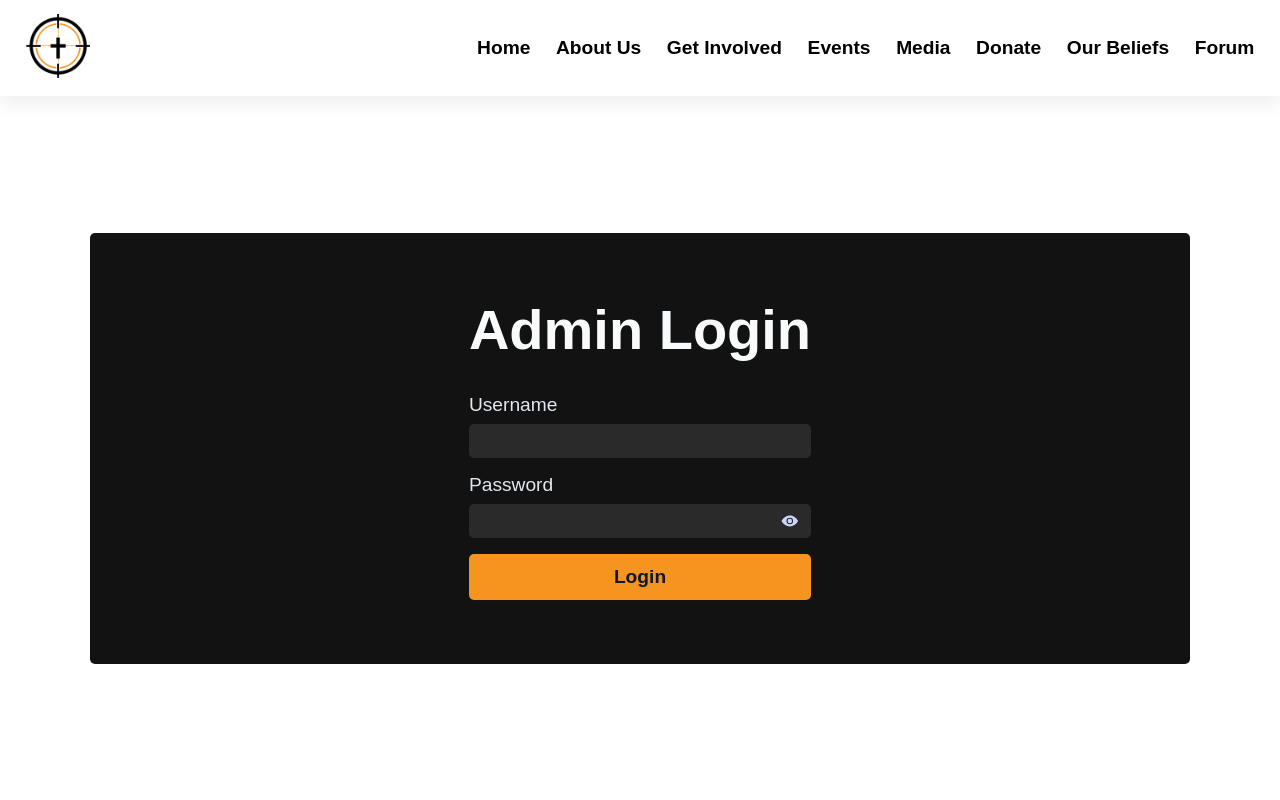
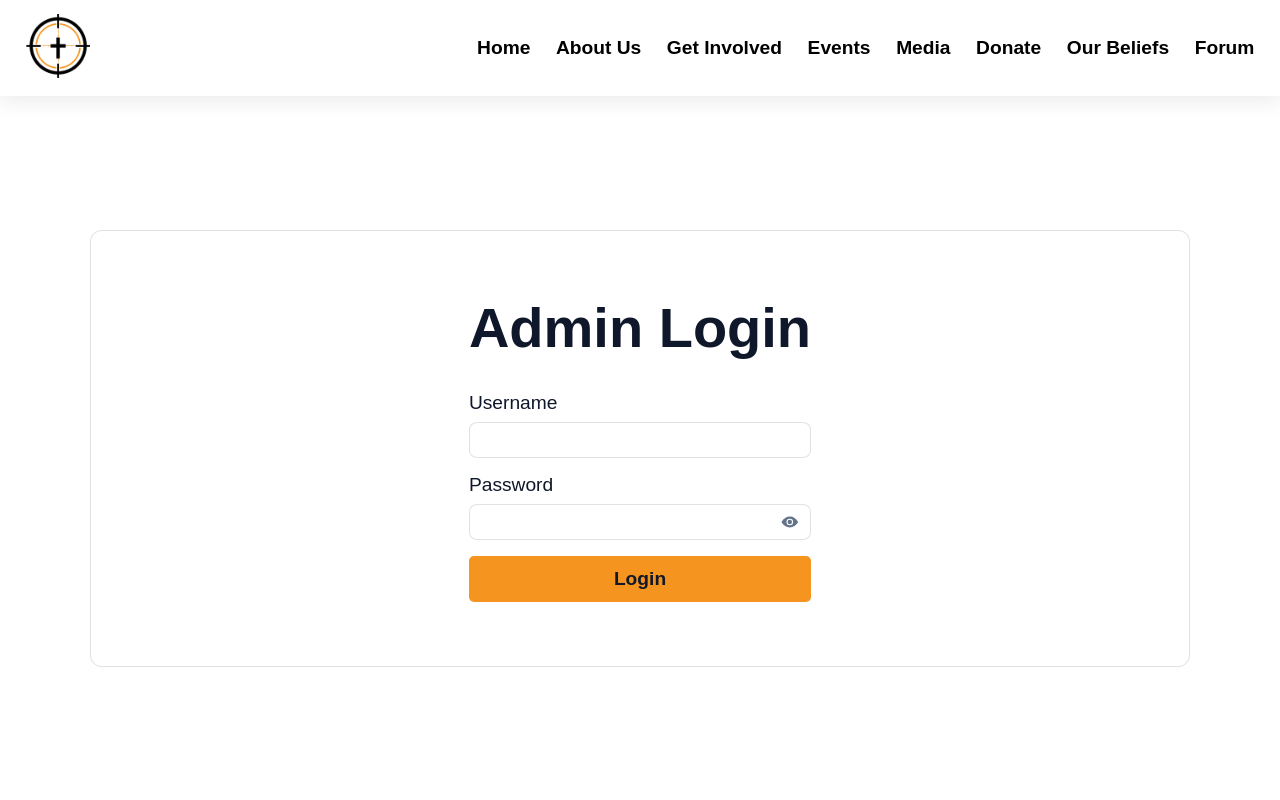
Before and after one commit to hayshj/soc, a React (Vite) app in the folder frontend/: page /admin/login in a window 1280 px wide. Shown: the top 800 px of the page. Built offline with nearby package versions, Linux system fonts and the light colour scheme; no server answers.

Commit message:
Using vite vari for port on api calls

```diff
--- a/frontend/src/components/InterestForm.tsx
+++ b/frontend/src/components/InterestForm.tsx
@@ -1,5 +1,6 @@
 import React, { useEffect, useMemo, useState } from "react";
 import '../css/components/InterestForm.css';
+import { API_BASE_URL } from "../utils/api";
 /* ==== Types ==== */
 export interface InterestFormValues {
   name: string;
@@ -119,7 +120,7 @@ export default function InterestForm({ onSuccess }: InterestFormProps) {
 
     setSubmitting(true);
     try {
-      const res = await fetch("http://localhost:8082/api/registration/create", {
+      const res = await fetch(`${API_BASE_URL}/api/registration/create`, {
         method: "POST",
         headers: { "Content-Type": "application/json" },
         body: JSON.stringify(data),
--- a/frontend/src/css/pages/adminLogin.css
+++ b/frontend/src/css/pages/adminLogin.css
@@ -17,15 +17,16 @@
     flex-direction: column;
     justify-content: center;
     align-items: center;
-    background-color: #121212;
-    border-radius: 5px;
+    background-color: #ffffff;
+    border-radius: 12px;
+    border: 1px solid rgba(15, 23, 42, 0.12);
     padding: clamp(2rem, 6vw, 4rem);
-    color: #f8fafc;
+    color: #0f172a;
 }
 
 #loginTitle{
     font-size: clamp(2rem, 6vw, 3.5rem);
-    color: #f8fafc;
+    color: #0f172a;
     margin: 0 0 2rem;
 }
 
@@ -39,7 +40,7 @@
 }
 
 .input-group label{
-    color: #e2e8f0;
+    color: #0f172a;
     font-size: 1.2rem;
     margin-bottom: 0.5rem;
 }
@@ -47,10 +48,10 @@
 .input-group input{
     width: 100%;
     padding: 0.5rem;
-    border: none;
-    border-radius: 5px;
-    background-color: #2a2a2a;
-    color: #f8fafc;
+    border: 1px solid rgba(15, 23, 42, 0.12);
+    border-radius: 8px;
+    background-color: #ffffff;
+    color: #0f172a;
     font-size: 1rem;
 }
 
@@ -72,7 +73,7 @@
     transform: translateY(-50%);
     border: none;
     background: transparent;
-    color: #cbd5f5;
+    color: #64748b;
     padding: 0.25rem;
     cursor: pointer;
     display: grid;
@@ -84,7 +85,7 @@
     width: 100%;
     padding: 0.75rem;
     background-color: #f59520;
-    color: #0f172a;
+    color: #111827;
     border: none;
     border-radius: 5px;
     font-size: 1.2rem;
--- a/frontend/src/pages/AdminLogin.tsx
+++ b/frontend/src/pages/AdminLogin.tsx
@@ -1,6 +1,7 @@
 import '../css/style.css';
 import '../css/pages/adminLogin.css';
 import Navbar from '../components/Navbar';
+import { API_BASE_URL } from '../utils/api';
 import { useState } from 'react';
 import { useNavigate } from 'react-router-dom';
 import { IoEye, IoEyeOff } from 'react-icons/io5';
@@ -18,7 +19,7 @@ function AdminLogin() {
         setError('');
 
         try {
-            const response = await fetch('http://localhost:8082/api/admin/login', {
+            const response = await fetch(`${API_BASE_URL}/api/admin/login`, {
                 method: 'POST',
                 headers: {
                     'Content-Type': 'application/json',
--- a/frontend/src/pages/Events.tsx
+++ b/frontend/src/pages/Events.tsx
@@ -6,6 +6,7 @@ import '../css/pages/events.css';
 import Navbar from '../components/Navbar';
 import PageHeader from '../components/PageHeader';
 import EventCard from '../components/EventCard';
+import { API_BASE_URL } from '../utils/api';
 
 import { useEffect, useMemo, useState } from 'react';
 
@@ -27,7 +28,7 @@ function Events() {
         setLoading(true);
         setErr(null);
         // Same API as Home page
-        const res = await fetch('http://localhost:8082/api/events');
+        const res = await fetch(`${API_BASE_URL}/api/events`);
         if (!res.ok) throw new Error('Failed to load events');
         const data: Event[] = await res.json();
         setEvents(data ?? []);
--- a/frontend/src/pages/Forum.tsx
+++ b/frontend/src/pages/Forum.tsx
@@ -1,6 +1,7 @@
 // CSS
 import '../css/style.css';
 import '../css/pages/forum.css';
+import { API_BASE_URL } from '../utils/api';
 
 // Components
 import Navbar from '../components/Navbar';
@@ -29,7 +30,7 @@ function Forum() {
     try {
       setLoading(true);
       setError(null);
-      const res = await fetch('http://localhost:8082/api/forum');
+      const res = await fetch(`${API_BASE_URL}/api/forum`);
       if (!res.ok) throw new Error('Failed to load posts');
       const data: ForumPost[] = await res.json();
       setPosts(data ?? []);
@@ -79,7 +80,7 @@ function Forum() {
     setNotice(null);
 
     try {
-      const res = await fetch('http://localhost:8082/api/forum/create', {
+      const res = await fetch(`${API_BASE_URL}/api/forum/create`, {
         method: 'POST',
         headers: { 'Content-Type': 'application/json' },
         body: JSON.stringify({ name, message }),
--- a/frontend/src/pages/Home.tsx
+++ b/frontend/src/pages/Home.tsx
@@ -6,6 +6,7 @@ import '../css/pages/home.css';
 import Navbar from '../components/Navbar';
 import TestCard from '../components/TestCard';
 import EventCard from '../components/EventCard';
+import { API_BASE_URL } from '../utils/api';
 
 // Dependencies
 import { Link } from 'react-router-dom'
@@ -30,7 +31,7 @@ function Home() {
   useEffect(() => {
     const fetchEvents = async () => {
       try {
-        const response = await fetch('http://localhost:8082/api/events');
+        const response = await fetch(`${API_BASE_URL}/api/events`);
         if (!response.ok) {
           throw new Error('Network response was not ok');
         }
--- /dev/null
+++ b/frontend/src/utils/api.ts
@@ -0,0 +1,3 @@
+const API_PORT = import.meta.env.VITE_API_PORT || '8082';
+
+export const API_BASE_URL = `http://localhost:${API_PORT}`;
```
Also changed, not shown: frontend/src/pages/AdminDashboard.tsx (+27 -10 lines), 1 other file (tests, documents, lock files or other folders).
